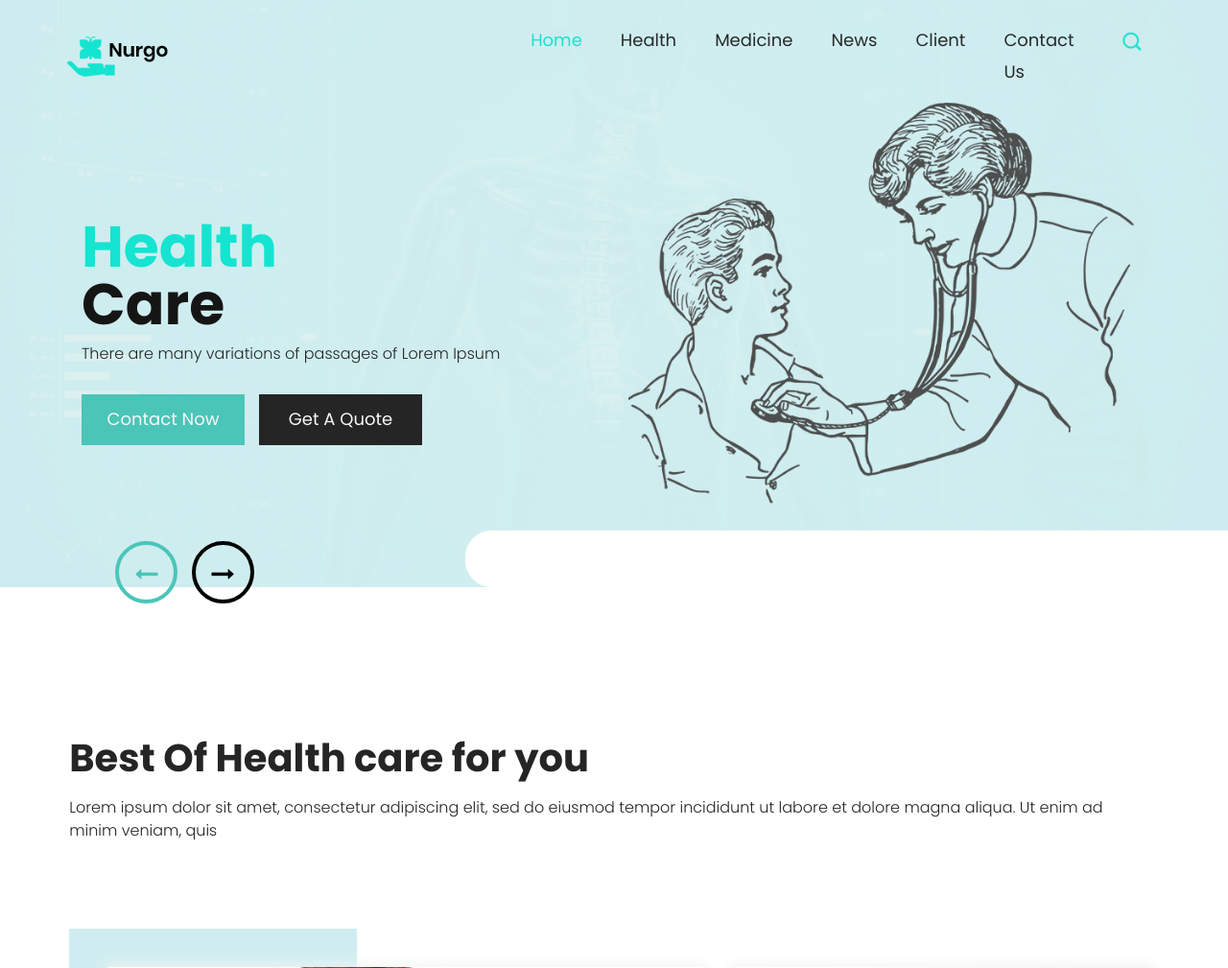
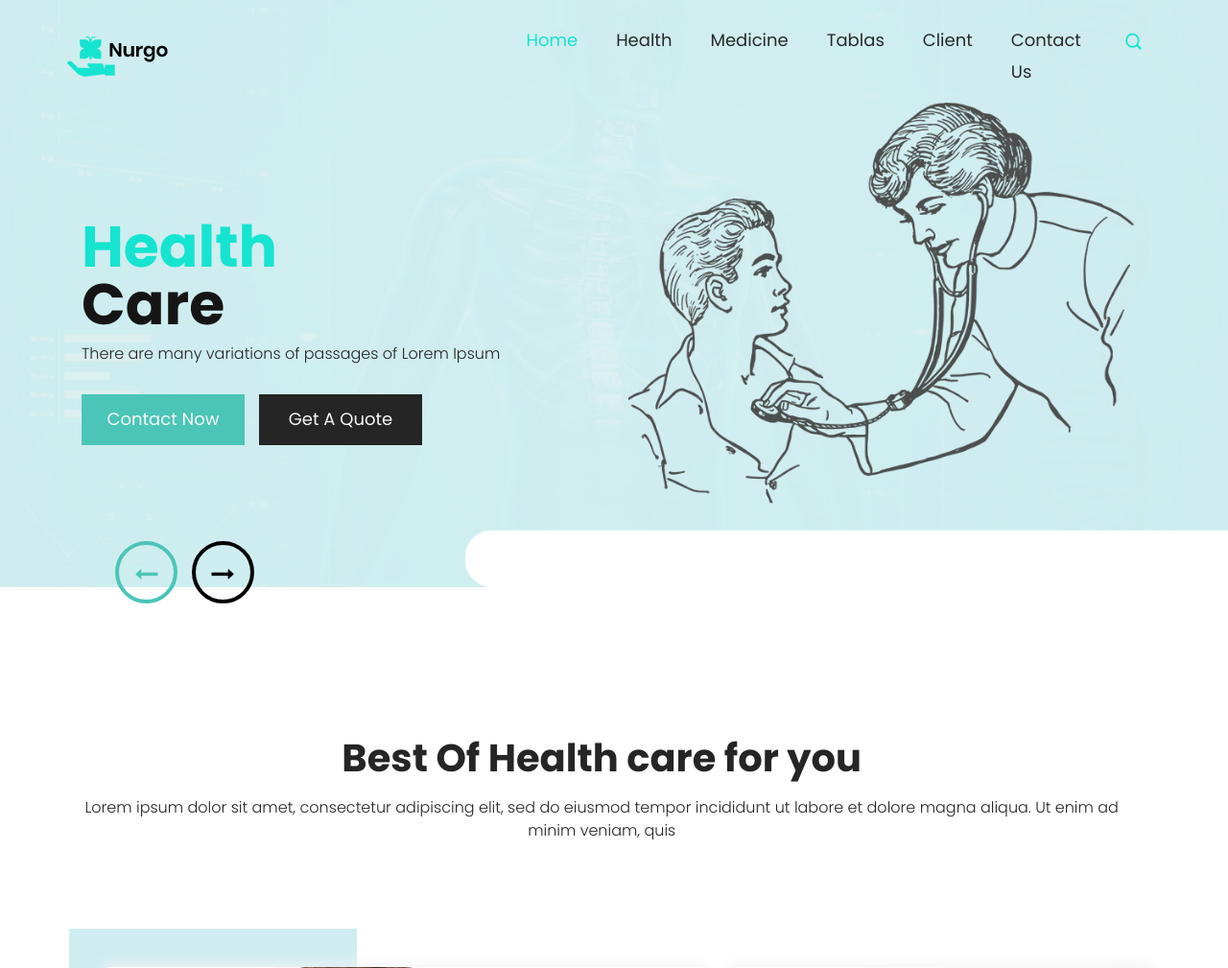
Before and after one commit to Sebasrr2903/Lenguajes-BD, a PHP site: page /View/index.html in a window 1280 px wide. Shown: the top 1009 px of the page at 96% size. Run offline with PHP 8.4, Linux system fonts and the light colour scheme; some libraries are stand-ins or nearby versions.

Commit message:
ACTUALIZACIONTABLASV4

```diff
--- a/View/css/style.css
+++ b/View/css/style.css
@@ -363,6 +363,7 @@ button {
 }
 
 .health_taital {
+    text-align: center;
     width: 100%;
     float: left;
     font-size: 40px;
@@ -371,6 +372,7 @@ button {
 }
 
 .health_text {
+    text-align: center;
     width: 100%;
     float: left;
     font-size: 16px;
--- a/View/index.html
+++ b/View/index.html
@@ -51,7 +51,7 @@
                   <a class="nav-link" href="medicine.html">Medicine</a>
                </li>
                <li class="nav-item">
-                  <a class="nav-link" href="news.html">News</a>
+                  <a class="nav-link" href="news.html">Tablas</a>
                </li>
                <li class="nav-item">
                   <a class="nav-link" href="client.html">Client</a>
--- a/View/news.html
+++ b/View/tablas.html
@@ -68,7 +68,7 @@
       <!-- news section start -->
       <div class="news_section layout_padding">
          <div class="container">
-            <h1 class="health_taital">Why choose 24hr home care</h1>
+            <h1 class="health_taital">Administre la informacion</h1>
             <p class="health_text">labore et dolore magna aliqua. Ut enim ad minim veniam</p>
             <div class="news_section_2 layout_padding">
                <div class="row">
```
